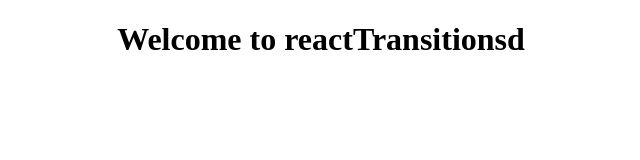
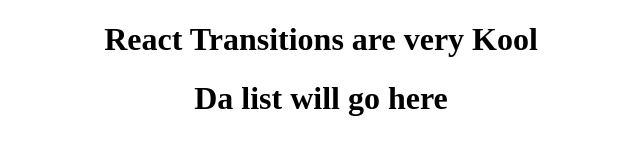
Before and after one commit to rich-farr/react-animation-spike, a React app: page / in a window 1280 px wide. Shown: the whole page, without its empty margins (319-959 px from the left). Built offline with nearby package versions, Linux system fonts and the light colour scheme.

Commit message:
Get components working and rendering on the page

```diff
--- a/components/app.js
+++ b/components/app.js
@@ -1,14 +1,17 @@
 import React, { Component } from 'react'
+import Nav from './nav'
+import TodoList from './todoList'
 
-
-class App extends Component {
-
-  constructor (props) {
-    super(props)
-  }
+class App extends React.Component {
 
   render () {
-    return <h1>Welcome to {this.props.name}</h1>
+    return (
+      <div id="container">
+        <Nav title="React Transitions are Kool"/>
+        <TodoList/>
+        {this.props.children}
+      </div>
+    )
   }
 
 }
--- a/components/nav.js
+++ b/components/nav.js
@@ -0,0 +1,15 @@
+import React, { Component } from 'react'
+
+class Nav extends React.Component {
+
+  render () {
+    return (
+      <div id="navbar">
+        <h1>React Transitions are very Kool</h1>
+      </div>
+    )
+  }
+
+}
+
+export default Nav
--- a/components/todoList.js
+++ b/components/todoList.js
@@ -0,0 +1,15 @@
+import React, { Component } from 'react'
+
+class TodoList extends React.Component {
+
+  render () {
+    return (
+      <div id="todoList">
+        <h1>Da list will go here</h1>
+      </div>
+    )
+  }
+
+}
+
+export default TodoList
--- a/index.html
+++ b/index.html
@@ -2,13 +2,13 @@
 <html lang="">
   <head>
     <meta charset="utf-8" />
-    <title>reactTransitionsd</title>
+    <title>reactTransitions</title>
     <meta name="viewport" content="width=device-width, initial-scale=1" />
     <link href="index.css" rel="stylesheet" />
   </head>
   <body>
     <main>
-      <h1>reactTransitionsd</h1>
+      <h1>reactTransitions</h1>
     </main>
     <script src="bundle.js"></script>
   </body>
--- a/index.js
+++ b/index.js
@@ -2,5 +2,5 @@
 import { render } from 'react-dom'
 import App from './components/app'
 
-render(<App name='reactTransitionsd' />, document.querySelector('main'))
-console.log('welcome to reactTransitionsd')
+render(<App name='reactTransitions' />, document.querySelector('main'))
+console.log('welcome to reactTransitions')
```
